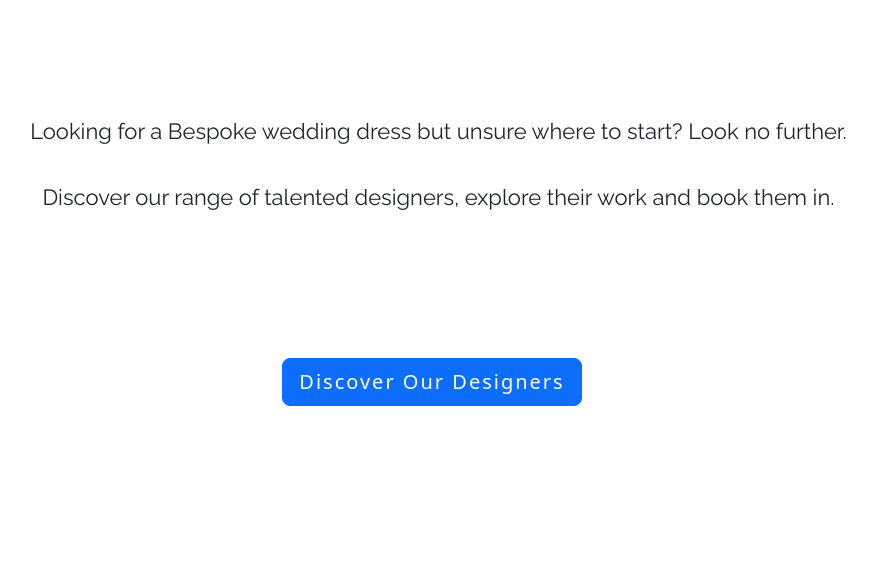
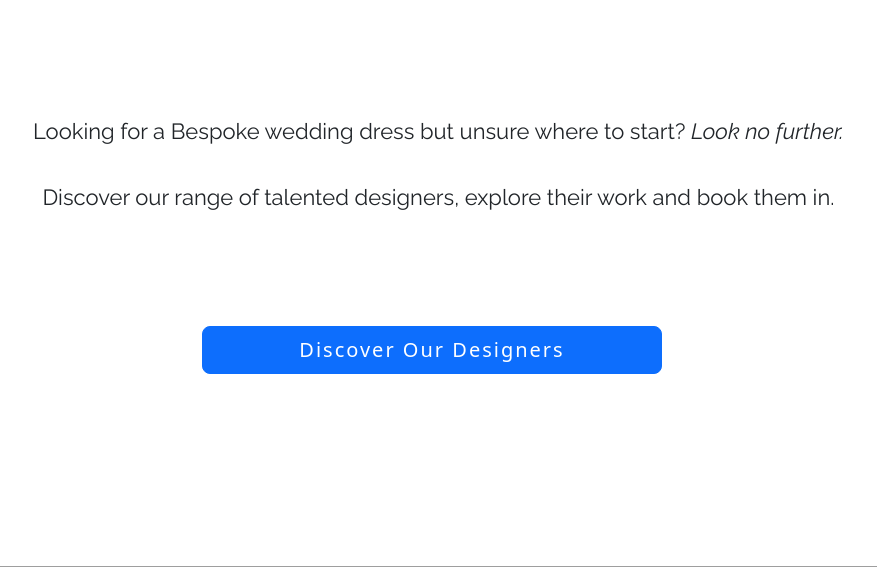
Before and after one commit to Esteph27/Bridal-Union, a Django app: page / in a window 1280 px wide. Shown: the part 1137-1704 px from the top of the page, without its empty margins (208-1085 px from the left). Run offline with Django 3.2, Linux system fonts and the light colour scheme; some libraries are stand-ins or nearby versions; grey boxes are pictures that could not be loaded.

Commit message:
finished styling home page

```diff
--- a/static/css/style.css
+++ b/static/css/style.css
@@ -22,7 +22,6 @@ p {
 }
 
 
-
 /* -------------------------------> navbar */
 
 .navbar  {
@@ -37,12 +36,14 @@ p {
 
 
 /* -------------------------------> footer */
+#footer-container {
+	margin-top: 10rem;
+}
 
 footer {
     background-color: black;
 	height: auto;
 	width: 100vw;
-	margin-top: 8rem;
 	color: white;
 	position: static;
 	text-align: right;
@@ -112,29 +113,29 @@ footer a:hover {
 	padding: 0;
 }
 
-#tag-line {
+.text-container {
 	margin-top: 10%;
 	margin-bottom: 10%;
 	text-align: center;
 }
 
-#tag-line p {
+.text-container p {
 	padding-left: 10%;
 	padding-right: 10%;
 	font-size: 18px;
 }
 
 .button-container {
-	margin-top: 10%;
-	margin-bottom: 10%;
+	margin-top: 2rem;
+	margin-bottom: 5rem;
 }
 
 .button-container a {
 	color: white;
 	text-decoration: none;
 	letter-spacing: 2px;
+	padding: 2rem;
 }
-
 
 .button-container a:hover {
 	text-decoration: underline;
@@ -367,6 +368,7 @@ footer a:hover {
 
 	#hero-outer-container {
 		height: 80vw;
+		margin-bottom: 4rem;
 	}
 
 	#hero-image {
@@ -379,8 +381,27 @@ footer a:hover {
 		width: 50vw
 	}
 
-	#tag-line p {
+	.text-container {
+		margin-top: 4rem;
+		margin-bottom: 2rem;
+	}
+
+	.text-container p {
 		font-size: 22px;
+	}
+
+	.button-container {
+		margin-top: 4rem;
+		margin-bottom: 9rem;
+	}
+
+	.button-container a {
+		padding: 5rem;
+	}
+
+	/*  -------------> footer*/
+	#footer-container {
+		margin-top: 15rem;
 	}
 
 	/*  -------------> designer_profile.html */
--- a/templates/base.html
+++ b/templates/base.html
@@ -74,7 +74,7 @@
     </main>
 
      <!-- footer -->
-      <div class="container-fluid">
+      <div id="footer-container" class="container-fluid">
         <footer class="row g-0">
           <div class="col-12">
             <span><h1>BU</h1></span>
--- a/templates/index.html
+++ b/templates/index.html
@@ -8,10 +8,10 @@
 </section>
 
  <!--tag line -->
-<div id="tag-line" class="container-fluid">
+<div class="container-fluid">
     <div class="row">
-        <div class="col-md-12">
-            <P>Looking for a Bespoke wedding dress but unsure where to start? Look no further.
+        <div class="col-md-12 text-container">
+            <P>Looking for a Bespoke wedding dress but unsure where to start? <i>Look no further.</i>
                 <br>
                 <br>
                 Discover our range of talented designers, explore their work and book them in.
@@ -19,7 +19,6 @@
         </div>
     </div>
 </div>
-
 <!-- button from bootswatch lux theme -->
 <div class="button-container d-flex justify-content-center">
     <button type="button" class="btn btn-primary btn-lg">
@@ -33,21 +32,22 @@
          <div class="col mt-5" id="img-intro-section"></div>
      </div>
      <div class="row">
-         <div class="col-12" id="tag-line">
+         <div class="col-12 text-container">
              <p>
                  Wondering what we do?
+                 <br>
                  <br>
                  Find out more about us and and how we can help you.
              </p>
          </div>
-         <div class="col-12 button-container d-flex justify-content-center">
-            <button type="button" class="btn btn-primary btn-lg">
-                <a href="#">About Us</a>
-            </button>
-        </div>
      </div>
  </div>
 
+ <div class="col-12 button-container d-flex justify-content-center">
+    <button type="button" class="btn btn-primary">
+        <a href="#">About Us</a>
+    </button>
+</div>
 
 
 {% endblock %}
```
